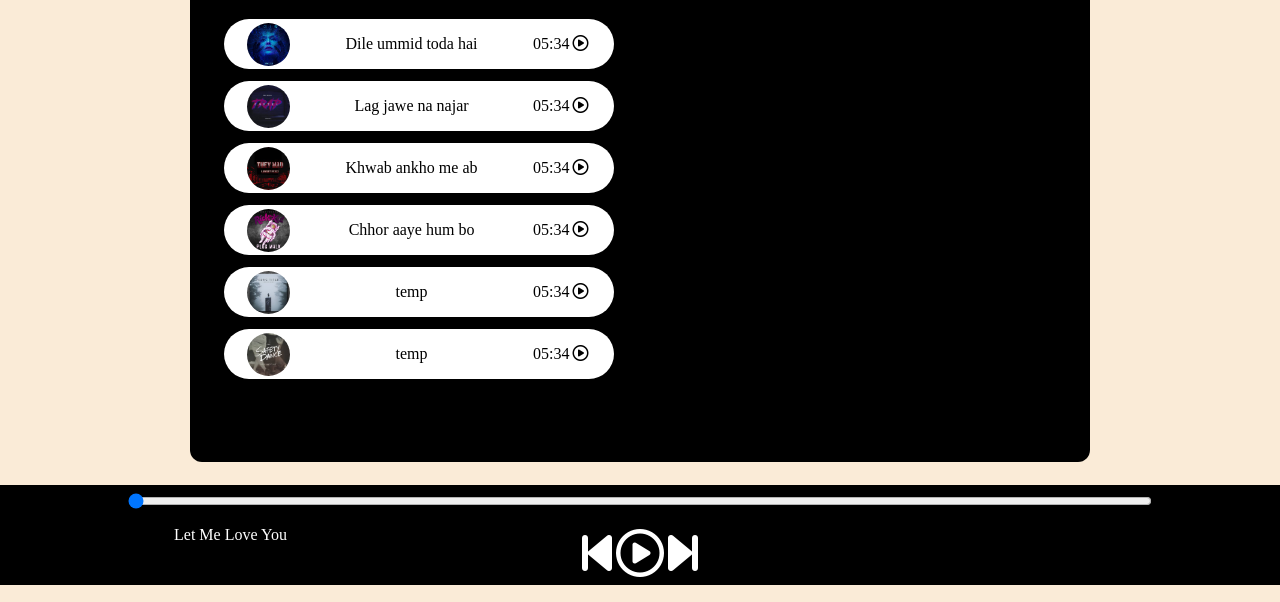
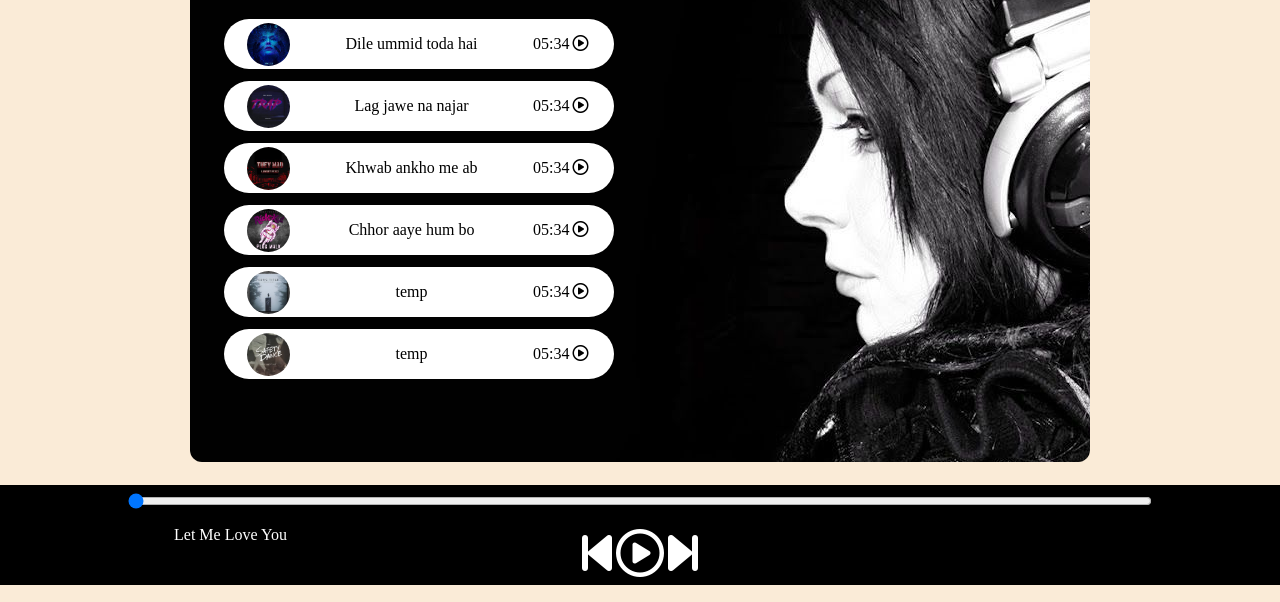
Before and after one commit to iharshitgangwar/Music_Site, a plain HTML site: page index.html in a window 1280 px wide. Shown: the part 198-800 px from the top of the page. Drawn offline with Linux system fonts and the light colour scheme; a web font is replaced by a local one.

Commit message:
Update style.css

```diff
--- a/css/style.css
+++ b/css/style.css
@@ -47,7 +47,7 @@ nav ul li{
     background-position: center;
     border-radius: 12px ;
     padding: 34px;
-    background-image: URL(..img/bg.jpg);
+    background-image: URL(../img/bg.jpg);
     background-repeat: no-repeat;
 }
 
```
